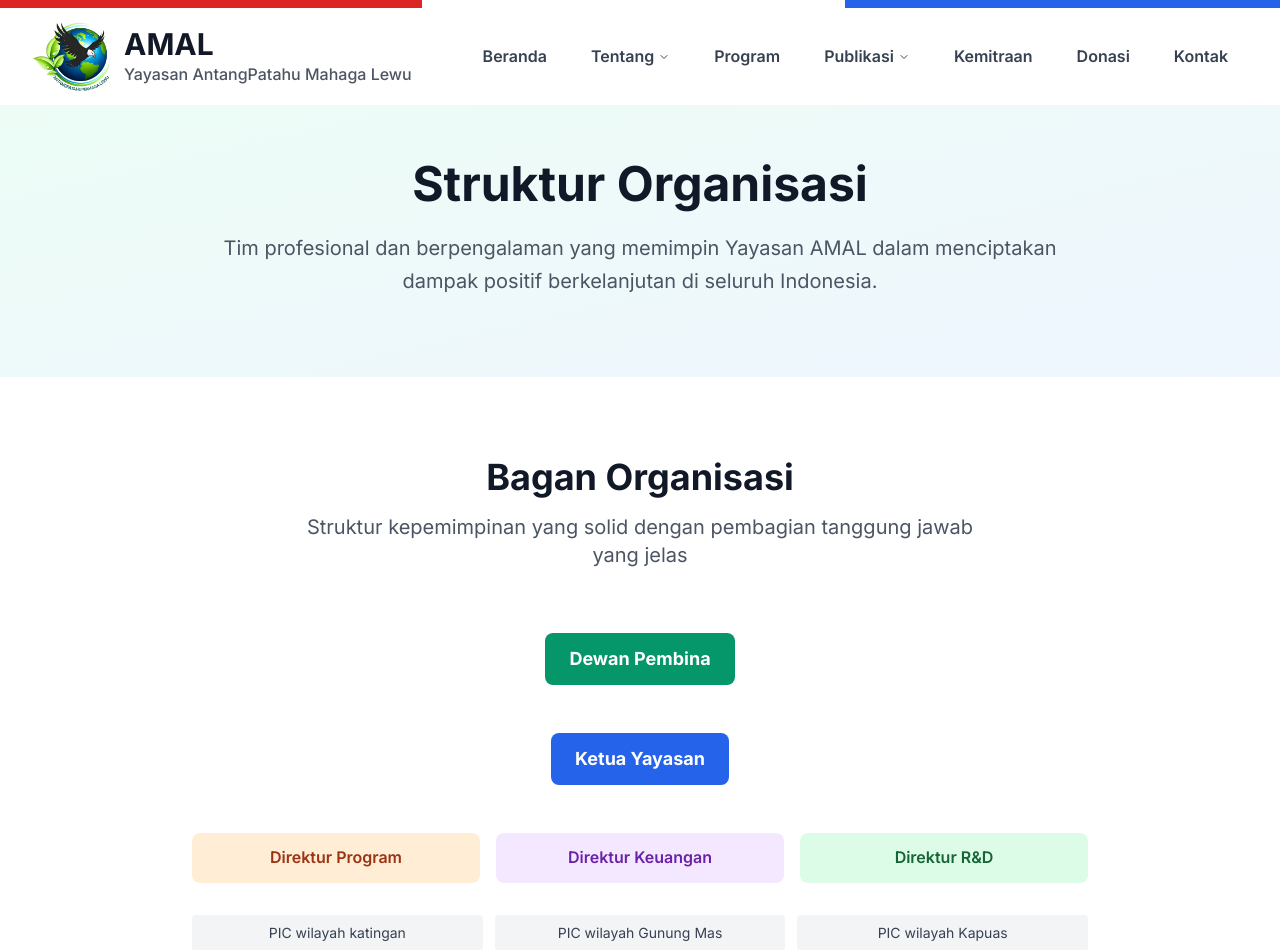
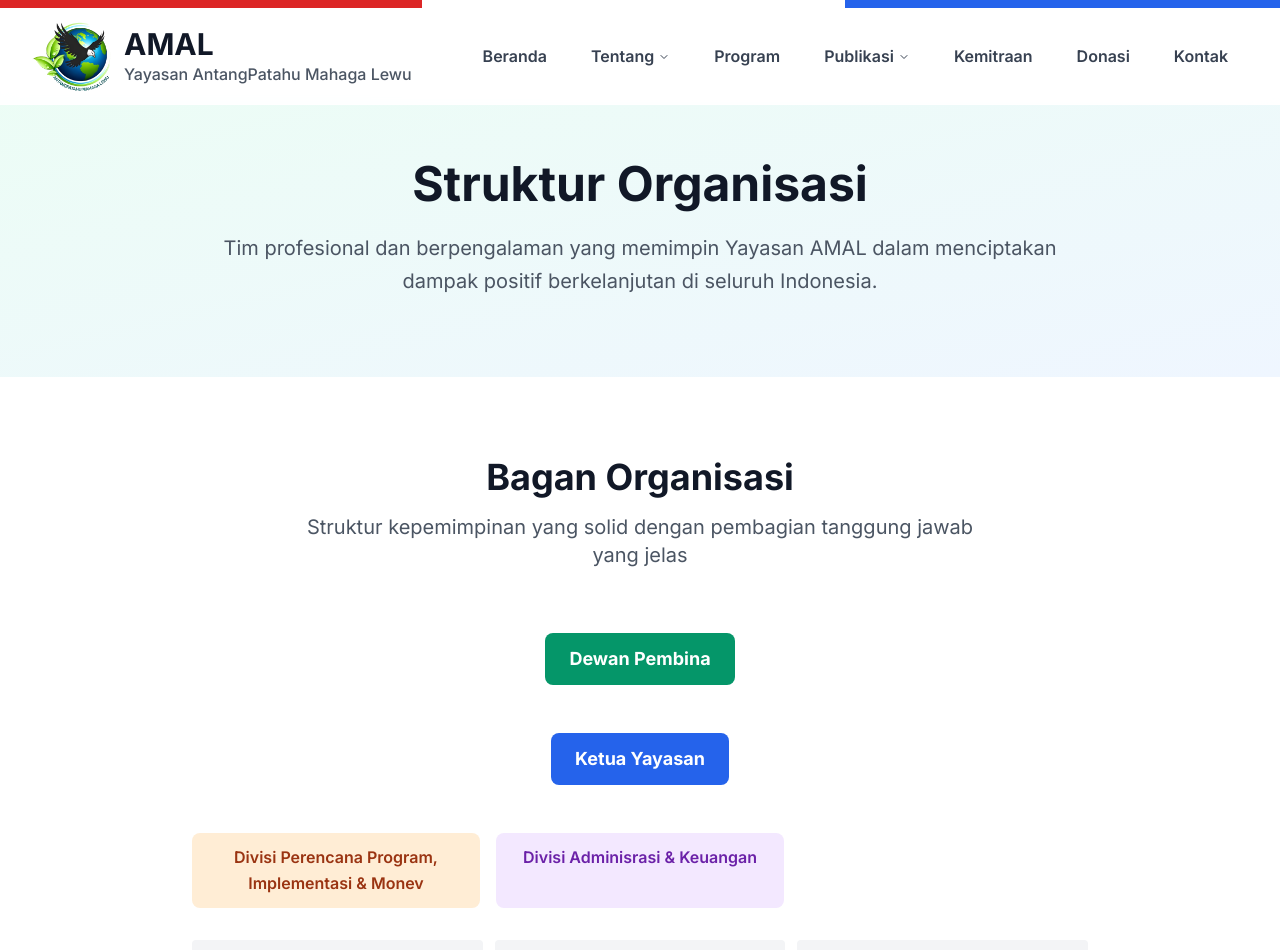
Before and after one commit to antangpatahumahagalewu-stack/yayasanamal-main, a React (Vite) app: page /tentang/struktur in a window 1280 px wide. Shown: the top 950 px of the page. Built offline with nearby package versions, Linux system fonts and the light colour scheme.

Commit message:
Update StrukturOrganisasi.tsx
Update lagi

```diff
--- a/src/pages/tentang/StrukturOrganisasi.tsx
+++ b/src/pages/tentang/StrukturOrganisasi.tsx
@@ -189,13 +189,10 @@ const StrukturOrganisasi: React.FC = () => {
             {/* Directors Level */}
             <div className="grid md:grid-cols-3 gap-4 mb-8">
               <div className="bg-orange-100 text-orange-800 px-4 py-3 rounded-lg text-center">
-                <h4 className="font-semibold">Direktur Program</h4>
+                <h4 className="font-semibold">Divisi Perencana Program, Implementasi & Monev</h4>
               </div>
               <div className="bg-purple-100 text-purple-800 px-4 py-3 rounded-lg text-center">
-                <h4 className="font-semibold">Direktur Keuangan</h4>
-              </div>
-              <div className="bg-green-100 text-green-800 px-4 py-3 rounded-lg text-center">
-                <h4 className="font-semibold">Direktur R&D</h4>
+                <h4 className="font-semibold">Divisi Adminisrasi & Keuangan</h4>
               </div>
             </div>
 
```
